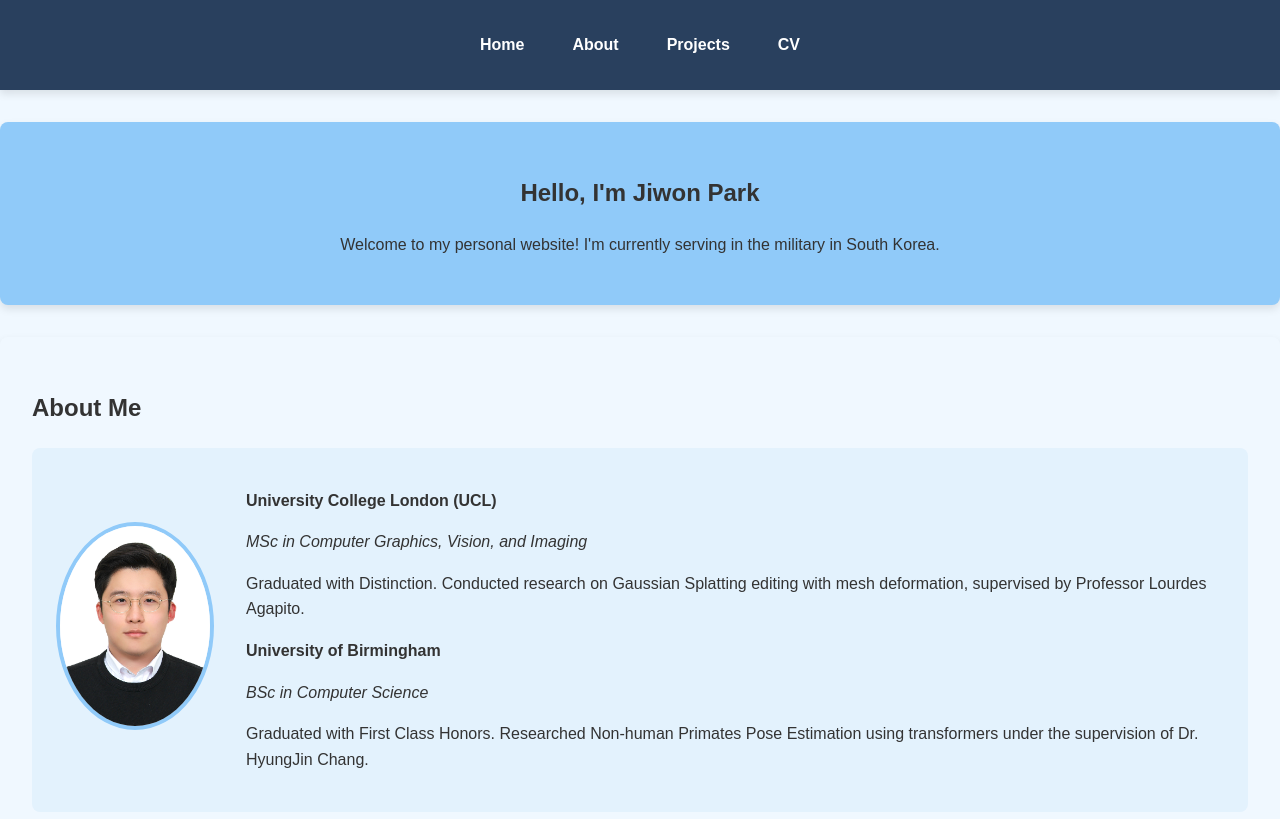
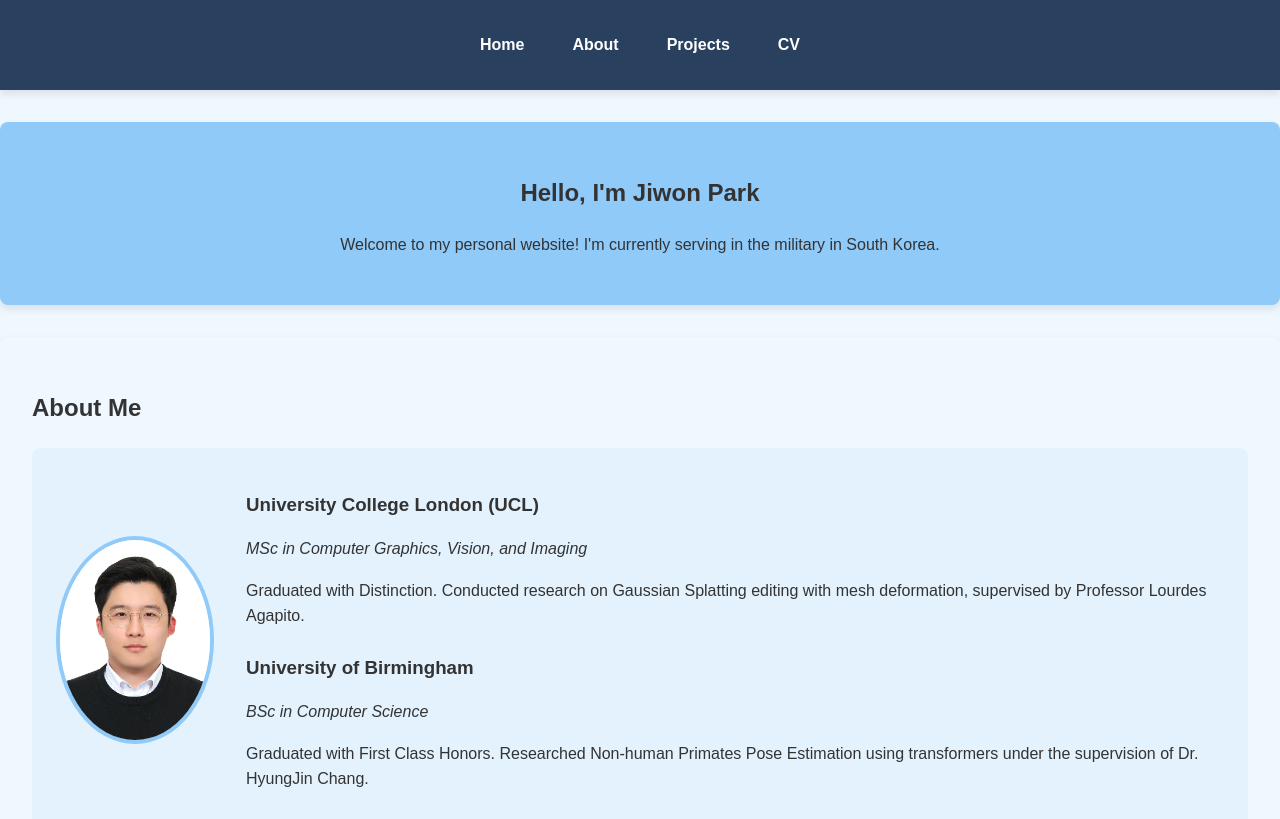
Before and after one commit to jiwonhaha/jiwonhaha.github.io, a plain HTML site: page index.html in a window 1280 px wide. Shown: the top 819 px of the page. Drawn offline with Linux system fonts and the light colour scheme.

Commit message:
design modified

```diff
--- a/index.html
+++ b/index.html
@@ -23,20 +23,23 @@
         <h2>Hello, I'm Jiwon Park</h2>
         <p>Welcome to my personal website! I'm currently serving in the military in South Korea.</p>
     </section>
-
     <section id="about">
         <h2>About Me</h2>
         <div class="about-content">
           <div class="about-image">
             <img src="resources/photo.jpg" alt="Jiwon Park" width="150">
           </div>
-            <div>
-                <p><strong>University College London (UCL)</strong></p>
+          <div class="education-section">
+            <div class="education-entry">
+              <h3>University College London (UCL)</h3>
               <p><em>MSc in Computer Graphics, Vision, and Imaging</em></p>
               <p>Graduated with Distinction. Conducted research on Gaussian Splatting editing with mesh deformation, supervised by Professor Lourdes Agapito.</p>
-                <p><strong>University of Birmingham</strong></p>
+            </div>
+            <div class="education-entry">
+              <h3>University of Birmingham</h3>
               <p><em>BSc in Computer Science</em></p>
               <p>Graduated with First Class Honors. Researched Non-human Primates Pose Estimation using transformers under the supervision of Dr. HyungJin Chang.</p>
+            </div>
           </div>
         </div>
       </section>
--- a/styles.css
+++ b/styles.css
@@ -170,5 +170,11 @@ footer p a {
 }
 
 footer p a i {
-    margin-right: 0.5rem; /* Add some space between the icon and the text */
+    margin-right: 0.5rem;
 }
+.education-entry {
+    margin-bottom: 1.5em;
+  }
+  .education-entry h3 {
+    margin-bottom: 0.3em;
+  }
```
Lines whose indentation alone changed are shown as unchanged.
